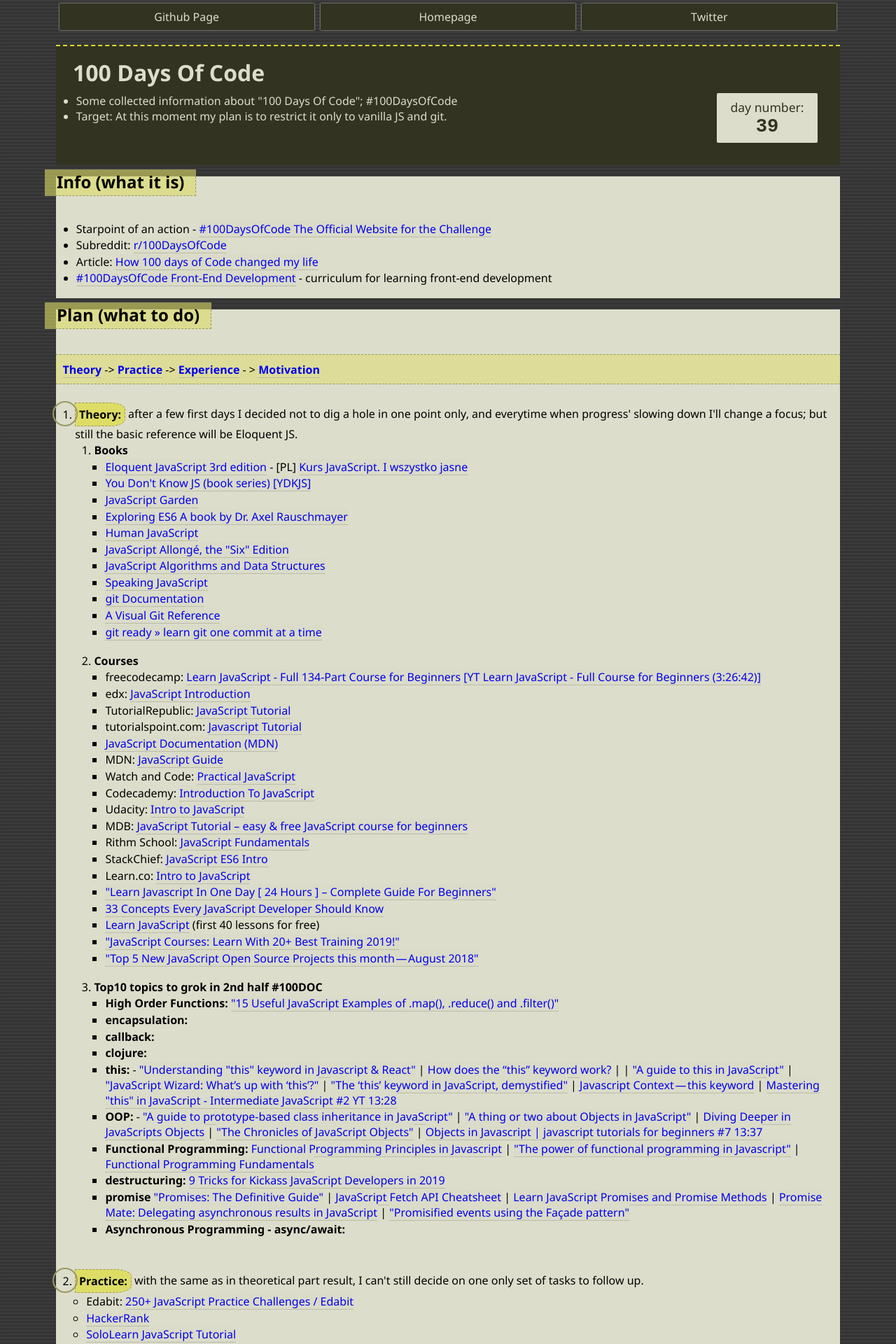
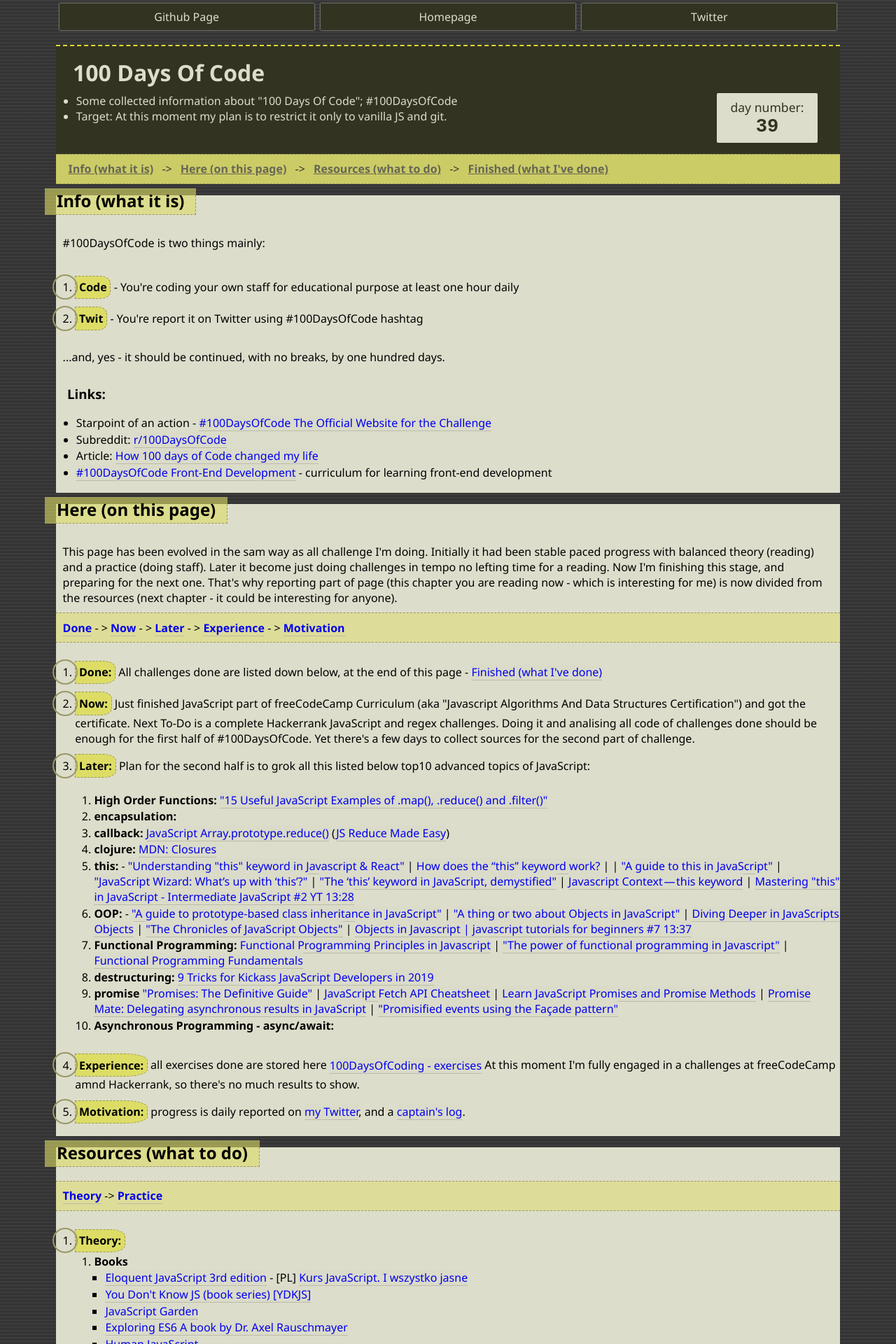
Before and after one commit to tdudkowski/tdudkowski.github.io, a Jekyll site: the page 100daysofcode.html, which Jekyll copies as it is, in a window 1280 px wide. Shown: the top 1920 px of the page at 70% size. Built offline with Jekyll 4.4.1, drawn with Linux system fonts in a browser that asks for light colours; some of the changed text lies outside the part shown.

Commit message:
update to a new stage of challenge

```diff
--- a/100daysofcode.html
+++ b/100daysofcode.html
@@ -19,11 +19,30 @@
 
     header {
       padding-bottom: 1rem;
+      /*not sure if needed*/
     }
 
     header ul {
       padding-left: 1rem;
       list-style-type: disc;
+    }
+
+    header>p.strip {
+      margin-top: 1rem;
+      margin-bottom: 0;
+      background-color: #cc6;
+      color: #333;
+    }
+
+    header>p.strip a {
+      color: #665;
+      padding: .2rem .5rem;
+      border-radius: 5px;
+    }
+
+    header>p.strip a:hover {
+      background-color: rgba(233, 233, 171, 0.5);
+      color: #332;
     }
 
     section:nth-of-type(1) {
@@ -93,7 +112,12 @@
       text-shadow: 0 0 2px rgba(221, 221, 102, .6);
     }
 
+    h3 {
+      padding: 0 1rem;
+    }
+
     p {
+      margin: 0;
       padding: .6rem;
     }
 
@@ -126,6 +150,10 @@
     ul {
       padding-left: .5rem;
       padding-bottom: 1rem;
+    }
+
+    ol ul {
+      padding-bottom: 0;
     }
 
     section ol li,
@@ -194,7 +222,7 @@
       header {
         display: flex;
         flex-wrap: wrap;
-    padding-bottom: 2rem;
+        padding-bottom: 0;
         border-top: 2px dashed #dd3;
       }
 
@@ -202,6 +230,7 @@
         margin-top: 0;
       }
 
+      header>p.strip,
       h1 {
         flex: 1;
         flex-basis: 100%;
@@ -287,10 +316,20 @@
       </span>
     </ul>
     <div class="counter">day number:<br><span>10</span></div>
+    <p class="strip"><a href="#info">Info (what it is)</a> -> <a href="#here">Here (on this page)</a> -> <a href="#resources">Resources
+        (what to do)</a> -> <a href="#finished">Finished (what I've done)</a></p>
   </header>
   <main>
     <section>
-   <h2>Info (what it is)</h2>
+      <h2><a id="info"></a>Info (what it is)</h2>
+      <p>#100DaysOfCode is two things mainly:</p>
+      <ol>
+        <li><strong>Code</strong> - You're coding your own staff for educational purpose at least one hour daily</li>
+        <li><strong>Twit</strong> - You're report it on Twitter using #100DaysOfCode hashtag</li>
+      </ol>
+      <p>...and, yes - it should be continued, with no breaks, by one hundred days.</p>
+      </ul>
+      <h3>Links:</h3>
       <ul>
         <li>Starpoint of an action - <a href="https://www.100daysofcode.com">#100DaysOfCode The Official Website
             for the Challenge</a></li>
@@ -302,13 +341,77 @@
       </ul>
     </section>
     <section>
-   <h2>Plan (what to do)</h2>
-   <p class="strip"><a href="#theory">Theory</a> -> <a href="#practice">Practice</a> -> <a href="#experience">Experience</a>
+      <h2><a id="here"></a>Here (on this page)</h2>
+      <p>This page has been evolved in the sam way as all challenge I'm doing. Initially it had been stable paced
+        progress with balanced theory (reading) and a practice (doing staff). Later it become just doing challenges in
+        tempo no lefting time for a reading. Now I'm finishing this stage, and preparing for the next one. That's why
+        reporting part of page (this chapter you are reading now - which is interesting for me) is now divided from the
+        resources (next chapter - it could be interesting for anyone).</p>
+      <p class="strip"><a href="#done">Done</a> - > <a href="#now">Now</a> - > <a href="#later">Later</a> - > <a href="#experience">Experience</a>
         - > <a href="#motivation">Motivation</a></p>
+
       <ol>
-    <li><strong><a id="theory"></a>Theory:</strong> after a few first days I decided not to dig a hole in one point
-     only, and
-     everytime when progress' slowing down I'll change a focus; but still the basic reference will be Eloquent JS.
+        <li><strong><a id="done"></a>Done:</strong> All challenges done are listed down below, at the end of this page
+          - <a href="#finished">Finished (what I've done)</a></li>
+        <li><strong><a id="now"></a>Now:</strong> Just finished JavaScript part of freeCodeCamp Curriculum (aka
+          "Javascript Algorithms And Data Structures Certification") and got the certificate. Next To-Do is a complete
+          Hackerrank JavaScript and regex challenges. Doing it and analising all code of challenges done should be
+          enough for the first half of #100DaysOfCode. Yet there's a few days to collect sources for the second part of
+          challenge.</li>
+        <li><strong><a id="later"></a>Later:</strong> Plan for the second half is to grok all this listed below top10
+          advanced topics of JavaScript:</p>
+          <ol>
+            <li><strong>High Order Functions:</strong> <a href="https://medium.com/@alex_permyakov/15-useful-javascript-examples-of-map-reduce-and-filter-74cbbb5e0a1f">"15
+                Useful JavaScript Examples of .map(), .reduce() and .filter()"</a></li>
+            <li><strong>encapsulation:</strong></li>
+            <li><strong>callback:</strong> <a href="https://www.freecodecamp.org/forum/t/javascript-array-prototype-reduce/14299">JavaScript
+                Array.prototype.reduce()</a> (<a href="https://www.freecodecamp.org/forum/t/using-array-prototype-reduce-to-reduce-conceptual-boilerplate-for-problems-on-arrays/14687">JS
+                Reduce Made Easy</a>)</li>
+            <li><strong>clojure:</strong> <a href="https://developer.mozilla.org/en-US/docs/Web/JavaScript/Closures">MDN:
+                Closures</a></li>
+            <li><strong>this:</strong> - <a href="https://blog.kiprosh.com/understanding-this-keyword-in-javascript-and-react/">"Understanding
+                "this" keyword in Javascript & React"</a> | <a href="https://stackoverflow.com/questions/3127429/how-does-the-this-keyword-work">How
+                does the “this” keyword work?</a> | | <a href="https://medium.freecodecamp.org/a-guide-to-this-in-javascript-e3b9daef4df1">"A
+                guide to this in JavaScript"</a> | <a href="https://itnext.io/javascript-wizard-whats-up-with-this-92ca309172d6">"JavaScript
+                Wizard: What’s up with ‘this’?"</a> | <a href="https://itnext.io/the-this-keyword-in-javascript-demystified-c389c92de26d">"The
+                ‘this’ keyword in JavaScript, demystified"</a> | <a href="https://codeburst.io/javascript-context-this-keyword-9a78a19d5786">Javascript
+                Context — this keyword</a> | <a href="https://www.youtube.com/watch?v=9PyFD-E2JRk">Mastering "this"
+                in JavaScript - Intermediate JavaScript #2 YT 13:28</a></li>
+            <li><strong>OOP:</strong> - <a href="https://medium.freecodecamp.org/a-guide-to-prototype-based-class-inheritance-in-javascript-84953db26df0">"A
+                guide to prototype-based class inheritance in JavaScript"</a> | <a href="https://medium.com/front-end-weekly/a-thing-or-two-about-objects-in-javascript-c426a12e8b5f">"A
+                thing or two about Objects in JavaScript"</a> | <a href="https://blog.bitsrc.io/diving-deeper-in-javascripts-objects-318b1e13dc12">Diving
+                Deeper in JavaScripts Objects</a> | <a href="https://blog.bitsrc.io/the-chronicles-of-javascript-objects-2d6b9205cd66">"The
+                Chronicles of JavaScript Objects"</a> | <a href="https://www.youtube.com/watch?v=z5n3tZKtig0">Objects
+                in Javascript | javascript tutorials for beginners #7 13:37</a></li>
+            <li><strong>Functional Programming:</strong> <a href="https://dev.to/leandrotk_/functional-programming-principles-in-javascript-26g7">Functional
+                Programming Principles in Javascript</a> | <a href="https://itnext.io/the-power-of-functional-programming-in-javascript-cc9797a42b60">"The
+                power of functional programming in Javascript"</a> | <a href="https://www.matthewgerstman.com/functional-programming-fundamentals/">Functional
+                Programming Fundamentals</a></li>
+            <li><strong>destructuring:</strong> <a href="https://levelup.gitconnected.com/9-tricks-for-kickass-javascript-developers-in-2019-eb01dd3def2a">9
+                Tricks for Kickass JavaScript Developers in 2019</a></li>
+            <li><strong>promise</strong> <a href="https://itnext.io/promises-the-definitive-guide-6a49e0dbf3b7">"Promises:
+                The Definitive Guide"</a> | <a href="https://blog.codemy.net/javascript-fetch-api-cheatsheet/">JavaScript
+                Fetch API Cheatsheet</a> | <a href="http://jarednielsen.com/javascript-promises/">Learn JavaScript
+                Promises and Promise Methods</a> | <a href="https://itnext.io/promise-mate-delegating-asynchronous-results-in-javascript-895c912069e3">Promise
+                Mate: Delegating asynchronous results in JavaScript</a> | <a href="https://finecoding.org/promisified-events-using-the-facade-pattern-b0b788806cdc">"Promisified
+                events using the Façade pattern"</a></li>
+            <li><strong>Asynchronous Programming - async/await:</strong></li>
+          </ol>
+        </li>
+        <li><strong><a id="experience"></a>Experience:</strong> all exercises done are stored here <a href="https://tdudkowski.github.io/JavaScript30">100DaysOfCoding
+            - exercises</a> At this moment I'm fully engaged in a challenges at freeCodeCamp amnd Hackerrank, so
+          there's no much results to show.</li>
+        <li><strong><a id="motivation"></a>Motivation:</strong> progress is daily reported on <a href="https://twitter.com/tdudkowski">my
+            Twitter</a>, and a <a href="https://github.com/tdudkowski/100-days-of-code/blob/master/log.md">captain's
+            log</a>.</li>
+      </ol>
+
+    </section>
+    <section>
+      <h2><a id="resources"></a>Resources (what to do)</h2>
+      <p class="strip"><a href="#theory">Theory</a> -> <a href="#practice">Practice</a></p>
+      <ol>
+        <li><strong><a id="theory"></a>Theory:</strong>
           <ol>
             <li><strong>Books</strong>
               <ul>
@@ -361,51 +464,20 @@
                     5 New JavaScript Open Source Projects this month — August 2018"</a></li>
               </ul>
             </li>
-      <li><strong>Top10 topics to grok in 2nd half #100DOC</strong>
-       <ul>
-        <li><strong>High Order Functions:</strong> <a href="https://medium.com/@alex_permyakov/15-useful-javascript-examples-of-map-reduce-and-filter-74cbbb5e0a1f">"15
-          Useful JavaScript Examples of .map(), .reduce() and .filter()"</a></li>
-        <li><strong>encapsulation:</strong></li>
-        <li><strong>callback:</strong></li>
-        <li><strong>clojure:</strong></li>
-        <li><strong>this:</strong> - <a href="https://blog.kiprosh.com/understanding-this-keyword-in-javascript-and-react/">"Understanding
-          "this" keyword in Javascript & React"</a> | <a href="https://stackoverflow.com/questions/3127429/how-does-the-this-keyword-work">How
-          does the “this” keyword work?</a> | | <a href="https://medium.freecodecamp.org/a-guide-to-this-in-javascript-e3b9daef4df1">"A
-          guide to this in JavaScript"</a> | <a href="https://itnext.io/javascript-wizard-whats-up-with-this-92ca309172d6">"JavaScript
-          Wizard: What’s up with ‘this’?"</a> | <a href="https://itnext.io/the-this-keyword-in-javascript-demystified-c389c92de26d">"The
-          ‘this’ keyword in JavaScript, demystified"</a> | <a href="https://codeburst.io/javascript-context-this-keyword-9a78a19d5786">Javascript
-          Context — this keyword</a> | <a href="https://www.youtube.com/watch?v=9PyFD-E2JRk">Mastering "this"
-          in JavaScript - Intermediate JavaScript #2 YT 13:28</a></li>
-        <li><strong>OOP:</strong> - <a href="https://medium.freecodecamp.org/a-guide-to-prototype-based-class-inheritance-in-javascript-84953db26df0">"A
-          guide to prototype-based class inheritance in JavaScript"</a> | <a href="https://medium.com/front-end-weekly/a-thing-or-two-about-objects-in-javascript-c426a12e8b5f">"A
-          thing or two about Objects in JavaScript"</a> | <a href="https://blog.bitsrc.io/diving-deeper-in-javascripts-objects-318b1e13dc12">Diving
-          Deeper in JavaScripts Objects</a> | <a href="https://blog.bitsrc.io/the-chronicles-of-javascript-objects-2d6b9205cd66">"The
-          Chronicles of JavaScript Objects"</a> | <a href="https://www.youtube.com/watch?v=z5n3tZKtig0">Objects
-          in Javascript | javascript tutorials for beginners #7 13:37</a></li>
-        <li><strong>Functional Programming:</strong> <a href="https://dev.to/leandrotk_/functional-programming-principles-in-javascript-26g7">Functional
-          Programming Principles in Javascript</a> | <a href="https://itnext.io/the-power-of-functional-programming-in-javascript-cc9797a42b60">"The
-          power of functional programming in Javascript"</a> | <a href="https://www.matthewgerstman.com/functional-programming-fundamentals/">Functional
-          Programming Fundamentals</a></li>
-        <li><strong>destructuring:</strong> <a href="https://levelup.gitconnected.com/9-tricks-for-kickass-javascript-developers-in-2019-eb01dd3def2a">9
-          Tricks for Kickass JavaScript Developers in 2019</a></li>
-        <li><strong>promise</strong> <a href="https://itnext.io/promises-the-definitive-guide-6a49e0dbf3b7">"Promises:
-          The Definitive Guide"</a> | <a href="https://blog.codemy.net/javascript-fetch-api-cheatsheet/">JavaScript
-          Fetch API Cheatsheet</a> | <a href="http://jarednielsen.com/javascript-promises/">Learn JavaScript
-          Promises and Promise Methods</a> | <a href="https://itnext.io/promise-mate-delegating-asynchronous-results-in-javascript-895c912069e3">Promise
-          Mate: Delegating asynchronous results in JavaScript</a> | <a href="https://finecoding.org/promisified-events-using-the-facade-pattern-b0b788806cdc">"Promisified
-          events using the Façade pattern"</a></li>
-        <li><strong>Asynchronous Programming - async/await:</strong></li>
-       </ul>
-      </li>
-
           </ol>
         </li>
-    <li><strong><a id="practice"></a>Practice:</strong> with the same as in theoretical part result, I can't still
-     decide on one only
-     set of tasks to follow up.
+        <li><strong><a id="practice"></a>Practice:</strong>
           <ul>
+            <li>Wes Bos' <a href="https://javascript30.com">JavaScript 30 — Build 30 things with vanilla JS in 30 days
+                with 30 tutorials</a> - <a href="https://bedeprogramistka.pl/wyzwanie-javascript30/">Wyzwanie
+                JavaScript30 #JS30</a></li>
+            <li><a href="https://learn.freecodecamp.org/">JavaScript part of freeCodeCamp Curriculum: "Javascript
+                Algorithms And Data Structures Certification (300 hours)"</a> - Parts are here <a href="https://scrimba.com/g/ges6">Learn
+                modern JavaScript ES6 - part of curriculum as interactive Scrimba screencasts.</a> | <a href="https://scrimba.com/g/gregularexpressions">Learn
+                Regular Expressions (34 tutorials)</a></li>
+            <li><a href="https://www.hackerrank.com/">HackerRank</a> - 10 Days of Javascript, 30 Days of Javascript,
+              and regExp</li>
             <li>Edabit: <a href="https://edabit.com/challenges/javascript">250+ JavaScript Practice Challenges / Edabit</a></li>
-      <li><a href="https://www.hackerrank.com/">HackerRank</a></li>
             <li><a href="https://www.sololearn.com/Course/JavaScript/">SoloLearn JavaScript Tutorial</a></li>
             <li><a href="https://exercism.io/my/tracks/javascript">exercism.io: JavaScript Track</a></li>
             <li><a href="https://www.codewars.com/?language=javascript">codewars - JavaScript</a></li>
@@ -422,26 +494,18 @@
               codes – darmowe zadania do nauki programowania (lista)</a></li> -->
           </ul>
         </li>
-    <li><strong><a id="experience"></a>Experience:</strong> all exercises done are stored here <a href="https://tdudkowski.github.io/JavaScript30">100DaysOfCoding
-      - exercises</a> At this moment I'm fully engaged in a Javascript part of curriculum at freeCodeCamp</li>
-    <li><strong><a id="motivation"></a>Motivation:</strong> progress is daily reported on <a href="https://twitter.com/tdudkowski">my
-      Twitter</a>, and a <a href="https://github.com/tdudkowski/100-days-of-code/blob/master/log.md">captains's
-      log</a>.</li>
       </ol>
-
     </section>
     <section>
-   <h2>Finished (what I've done)</h2>
+      <h2><a id="finished"></a>Finished (what I've done)</h2>
       <p>Tasks completed.</p>
       <ul>
-    <li><strong>#javascript30:</strong> Wes Bos' challenge <a href="https://javascript30.com">JavaScript
-      30 — Build 30 things with vanilla JS in 30 days with 30 tutorials</a> - <a href="https://bedeprogramistka.pl/wyzwanie-javascript30/">Wyzwanie
-      JavaScript30 #JS30</a> - all exercises done are here <a href="https://tdudkowski.github.io/JavaScript30">My
+        <li><strong>#javascript30:</strong> all exercises done are here <a href="https://tdudkowski.github.io/JavaScript30">My
             exercises from JavaScript30</a></li>
-    <li><strong>freeCodeCamp:</strong> from Curriculum - <a href="https://learn.freecodecamp.org/">Basic
-      JavaScript, ES6</a> - <a href="https://scrimba.com/g/ges6">Learn modern JavaScript ES6 - part of curriculum
-      as interactive Scrimba screencasts.</a> | <a href="https://scrimba.com/g/gregularexpressions">Learn Regular
-      Expressions (34 tutorials)</a></li>
+        <li><strong>freeCodeCamp:</strong> Full JavaScript part from <a href="https://learn.freecodecamp.org/">Curriculum:
+            Javascript Algorithms And Data Structures Certification (300 hours)</a>:
+          <a href="https://www.freecodecamp.org/certification/tdudkowski/javascript-algorithms-and-data-structures">View
+            JavaScript Algorithms and Data Structures Certification</a></li>
         <li><strong>hackerrank:</strong> <a href="https://www.hackerrank.com/domains/tutorials/10-days-of-javascript">10
             Days of Javascript</a></li>
       </ul>
```
Lines whose indentation alone changed are shown as unchanged.
